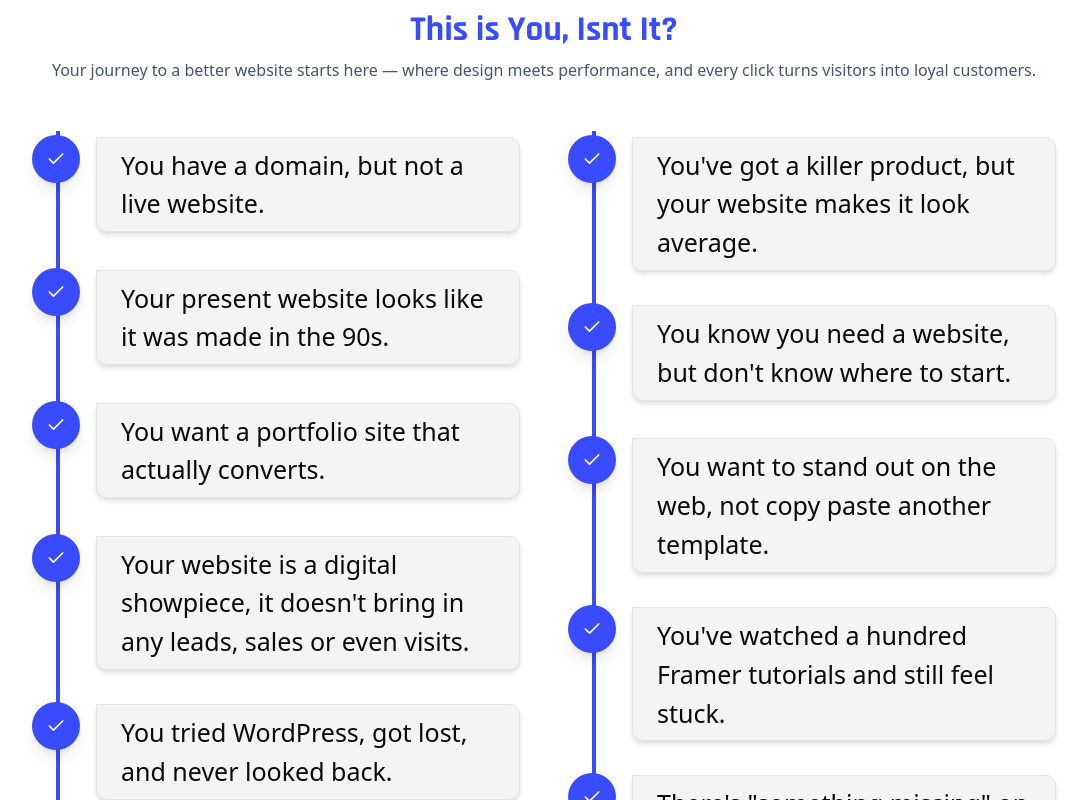
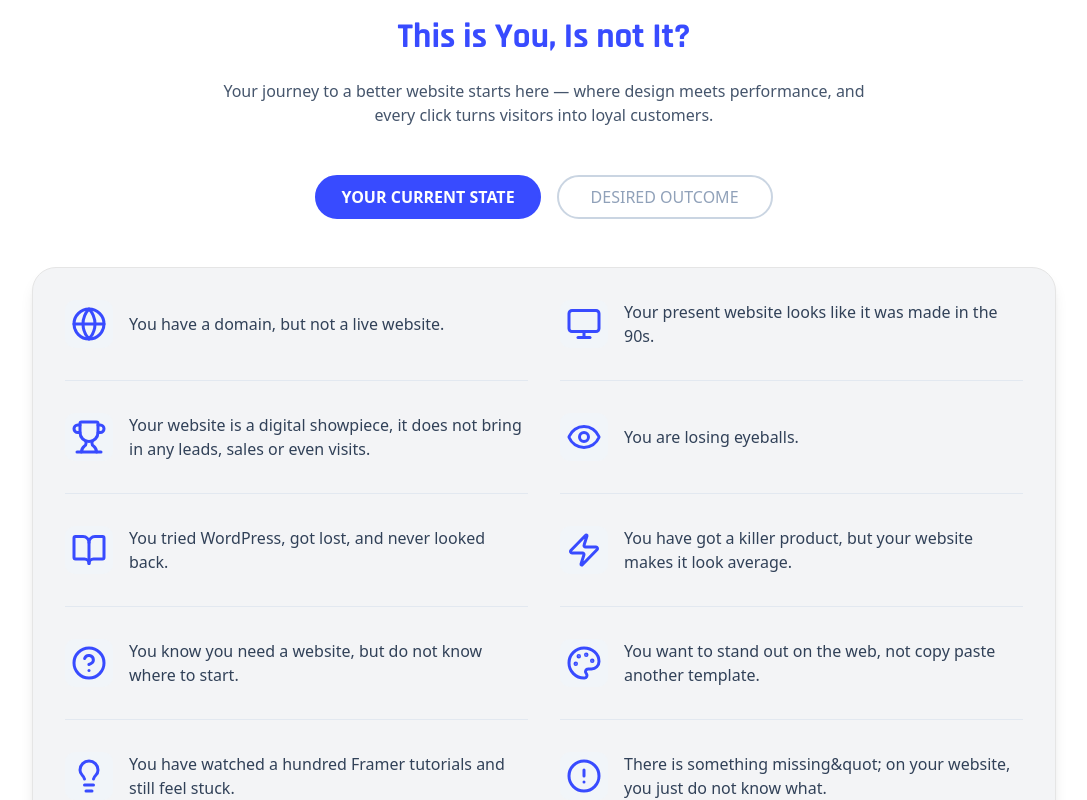
Before and after one commit to abdullahmug2332/adds_allsparktechnologies, a Next.js app: page / in a window 1280 px wide. Shown: the part 940-1740 px from the top of the page, without its empty margins (96-1183 px from the left). Built offline with nearby package versions, Linux system fonts and the light colour scheme.

Commit message:
faq to faqs

```diff
--- a/components/ThisISYou2.tsx
+++ b/components/ThisISYou2.tsx
@@ -1,122 +1,199 @@
 "use client"
 
-import { VerticalTimeline } from "@/components/Vertical-timeline"
-import { Check } from "lucide-react"
+import { useState } from "react"
+import {
+  Globe,
+  Monitor,
+  Trophy,
+  Target,
+  Eye,
+  AlertCircle,
+  BookOpen,
+  Lightbulb,
+  Palette,
+  HelpCircle,
+  Zap,
+  Share2,
+} from "lucide-react"
 
-const timelineSteps = [
+const scenarios = {
+  current: [
     {
       id: 1,
+      icon: Globe,
       title: "You have a domain, but not a live website.",
-        icon: <Check className="h-5 w-5" />,
-        status: "completed" as const,
     },
     {
       id: 2,
+      icon: Monitor,
       title: "Your present website looks like it was made in the 90s.",
-        icon: <Check className="h-5 w-5" />,
-        status: "completed" as const,
     },
     {
       id: 3,
-        title: "You want a portfolio site that actually converts.",
-        icon: <Check className="h-5 w-5" />,
-        status: "completed" as const,
+      icon: Trophy,
+      title: "Your website is a digital showpiece, it does not bring in any leads, sales or even visits.",
     },
     {
       id: 4,
-        title: "Your website is a digital showpiece, it doesn't bring in any leads, sales or even visits.",
-        icon: <Check className="h-5 w-5" />,
-        status: "completed" as const,
+      icon: Eye,
+      title: "You are losing eyeballs.",
     },
     {
       id: 5,
+      icon: BookOpen,
       title: "You tried WordPress, got lost, and never looked back.",
-        icon: <Check className="h-5 w-5" />,
-        status: "completed" as const,
     },
     {
       id: 6,
-        title: "You're losing eyeballs.",
-        icon: <Check className="h-5 w-5" />,
-        status: "completed" as const,
+      icon: Zap,
+      title: "You have got a killer product, but your website makes it look average.",
     },
     {
       id: 7,
-        title: "You've got a killer product, but your website makes it look average.",
-        icon: <Check className="h-5 w-5" />,
-        status: "completed" as const,
+      icon: HelpCircle,
+      title: "You know you need a website, but do not know where to start.",
     },
     {
       id: 8,
-        title: "You know you need a website, but don't know where to start.",
-        icon: <Check className="h-5 w-5" />,
-        status: "completed" as const,
+      icon: Palette,
+      title: "You want to stand out on the web, not copy paste another template.",
     },
     {
       id: 9,
-        title: "You want to stand out on the web, not copy paste another template.",
-        icon: <Check className="h-5 w-5" />,
-        status: "completed" as const,
+      icon: Lightbulb,
+      title: "You have watched a hundred Framer tutorials and still feel stuck.",
     },
     {
       id: 10,
-        title: "You've watched a hundred Framer tutorials and still feel stuck.",
-        icon: <Check className="h-5 w-5" />,
-        status: "completed" as const,
+      icon: AlertCircle,
+      title: "There is something missing&quot; on your website, you just do not know what.",
     },
     {
       id: 11,
-        title: "There's \"something missing\" on your website, you just don't know what.",
-        icon: <Check className="h-5 w-5" />,
-        status: "completed" as const,
+      icon: Share2,
+      title: "You are embarrassed to send your link because it feels half-finished.",
+    },
+  ],
+  desired: [
+    {
+      id: 1,
+      icon: Target,
+      title: "You want a portfolio site that actually converts.",
     },
     {
-        id: 12,
-        title: "You're embarrassed to send your link because it feels half-finished.",
-        icon: <Check className="h-5 w-5" />,
-        status: "completed" as const,
+      id: 2,
+      icon: Zap,
+      title: "Your website is a modern, professional masterpiece.",
     },
-]
+    {
+      id: 3,
+      icon: Lightbulb,
+      title: "Your website consistently generates leads, sales, and engagement.",
+    },
+    {
+      id: 4,
+      icon: Eye,
+      title: "You are attracting the right audience and gaining visibility.",
+    },
+    {
+      id: 5,
+      icon: Palette,
+      title: "Your site is beautifully designed and easy to manage.",
+    },
+    {
+      id: 6,
+      icon: Trophy,
+      title: "Your product shines through a stunning web presence.",
+    },
+    {
+      id: 7,
+      icon: Lightbulb,
+      title: "You have a clear roadmap and professional guidance.",
+    },
+    {
+      id: 8,
+      icon: Share2,
+      title: "You stand out with a unique, custom-built website.",
+    },
+    {
+      id: 9,
+      icon: Zap,
+      title: "You Are creating something amazing, not just learning.",
+    },
+    {
+      id: 10,
+      icon: Monitor,
+      title: "Your website is complete, polished, and professional.",
+    },
+    {
+      id: 11,
+      icon: Globe,
+      title: "You proudly share your link because it represents your brand.",
+    },
+  ],
+}
 
-const leftSteps = timelineSteps.slice(0, 6)
-const rightSteps = timelineSteps.slice(6, 12)
+export default function ThisIsYou() {
+  const [activeTab, setActiveTab] = useState<"current" | "desired">("current")
 
-export default function ThisIsYou2() {
+  const items = scenarios[activeTab]
+
   return (
-
-        <div className="container pad">
-            <div className="mb-8 md:mb-12 sm:text-center">
-                <h1 className="heading md:text-4xl font-bold color mb-2">This is You, Isnt It?</h1>
-                <p className="para md:text-lg text-slate-600">Your journey to a better website starts here — where design meets performance, and every click turns visitors into loyal customers.</p>
-            </div>
-            <div className="hidden md:grid grid-cols-1 md:grid-cols-2 gap-8 md:gap-12 ">
-                {/* Left Timeline */}
-                <div>
-                    <VerticalTimeline
-                        steps={leftSteps}
-                        lineColor="bg"
-                        dotColor="bg"
-                        completedColor="bg"
-                    />
+    <div className="pad">
+      <div className="container">
+        {/* Header */}
+        <div className="text-center mb-8 md:mb-12">
+          <h1 className="heading font-[700] color mb-4">This is You, Is not It?</h1>
+          <p className="text-slate-600 para max-w-2xl mx-auto">
+            Your journey to a better website starts here — where design meets performance, and every click turns
+            visitors into loyal customers.
+          </p>
         </div>
 
-                {/* Right Timeline */}
-                <div >
-                    <VerticalTimeline
-                        steps={rightSteps}
-                        lineColor="bg"
-                        dotColor="bg"
-                        completedColor="bg"
-                    />
+        {/* Tab Navigation */}
+        <div className="flex gap-4 justify-center mb-8 md:mb-12 ">
+          <button
+            onClick={() => setActiveTab("current")}
+            className={`px-4 md:px-6 py-2 rounded-full font-semibold para transition-all duration-300 border-2 ${
+              activeTab === "current"
+                ? "bg text-white bcolor"
+                : "bg-white text-slate-400 border-slate-300 hover:border-slate-400"
+            }`}
+          >
+            YOUR CURRENT STATE
+          </button>
+          <button
+            onClick={() => setActiveTab("desired")}
+            className={`px-6 md:px-8 py-2 rounded-full para md:text-base transition-all duration-300 border-2 ${
+              activeTab === "desired"
+                ? "bg text-white bcolor"
+                : "bg-white text-slate-400 border-slate-300 hover:border-slate-400"
+            }`}
+          >
+            DESIRED OUTCOME
+          </button>
+        </div>
+
+        {/* Grid of Scenarios */}
+        <div className="bg-[#F3F4F6] border rounded-3xl p-6 md:p-8 shadow-lg">
+          <div className="grid grid-cols-1 md:grid-cols-2 gap-6 md:gap-8">
+            {items.map((item) => {
+              const IconComponent = item.icon
+              return (
+                <div key={item.id} className="flex items-center gap-4 pb-6 md:pb-8 border-b border-slate-200 last:border-b-0">
+                  <div className="flex-shrink-0">
+                    <div className="flex items-center justify-center w-12 h-12 rounded-lg bg-slate-100">
+                      <IconComponent className="w-9 h-9 color" />
                     </div>
                   </div>
-            <div className="block md:hidden">
-                <VerticalTimeline
-                    steps={timelineSteps}
-                    lineColor="bg"
-                    dotColor="bg"
-                    completedColor="bg"
-                />
+                  <div className="flex-1 min-w-0">
+                    <p className="text-slate-700 para">{item.title}</p>
+                  </div>
+                </div>
+              )
+            })}
+          </div>
+        </div>
       </div>
     </div>
   )
```
Lines whose indentation alone changed are shown as unchanged.
